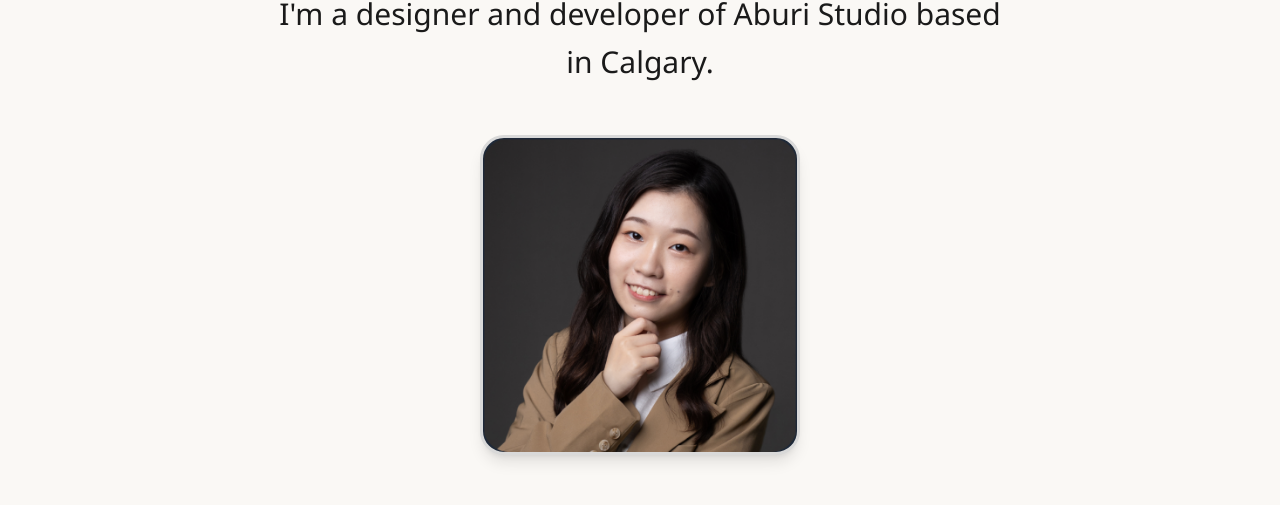
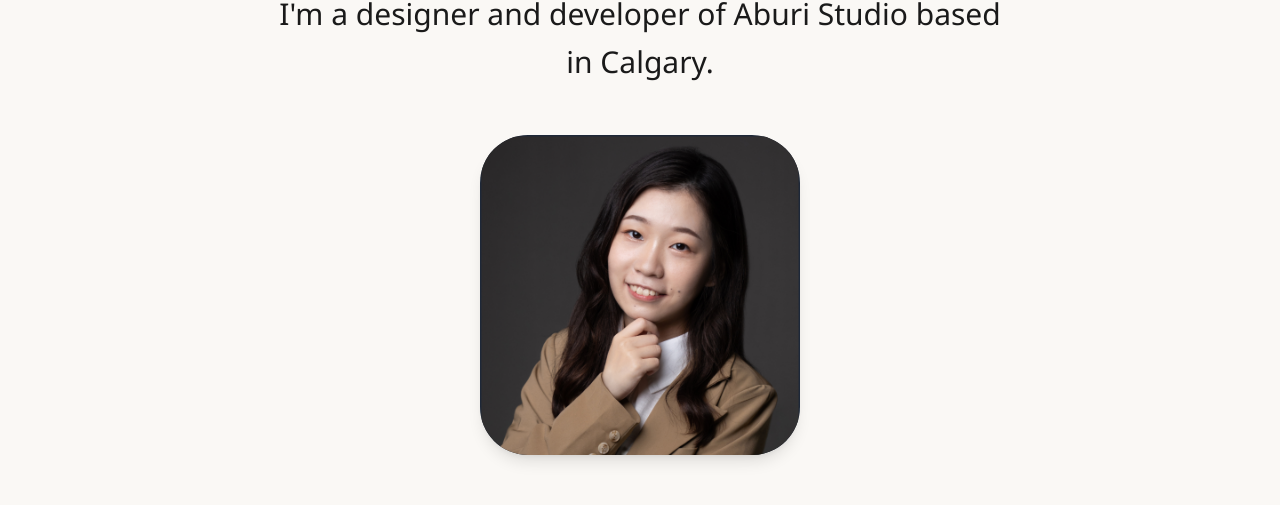
Before and after one commit to carolhsiaoo/Portfolio-planets, a Next.js app: page / in a window 1280 px wide. Shown: the part 2997-3502 px from the top of the page. Built offline with nearby package versions, Linux system fonts and the light colour scheme; no server answers.

Commit message:
Update About component to modify profile image border radius for improved styling consistency.

```diff
--- a/components/About.tsx
+++ b/components/About.tsx
@@ -22,7 +22,7 @@ const About = memo(function About() {
 
         {/* Profile image - centered */}
         <div className="flex justify-center">
-          <div className="w-48 h-48 sm:w-64 sm:h-64 md:w-72 md:h-72 lg:w-80 lg:h-80 bg-gray-800 rounded-2xl sm:rounded-3xl overflow-hidden shadow-lg" style={{ border: '3px solid #D9D9D9' }}>
+          <div className="w-48 h-48 sm:w-64 sm:h-64 md:w-72 md:h-72 lg:w-80 lg:h-80 bg-gray-800 rounded-[3rem] overflow-hidden shadow-lg">
             <Image
               src="/carol-image.png"
               alt="Profile"
```
